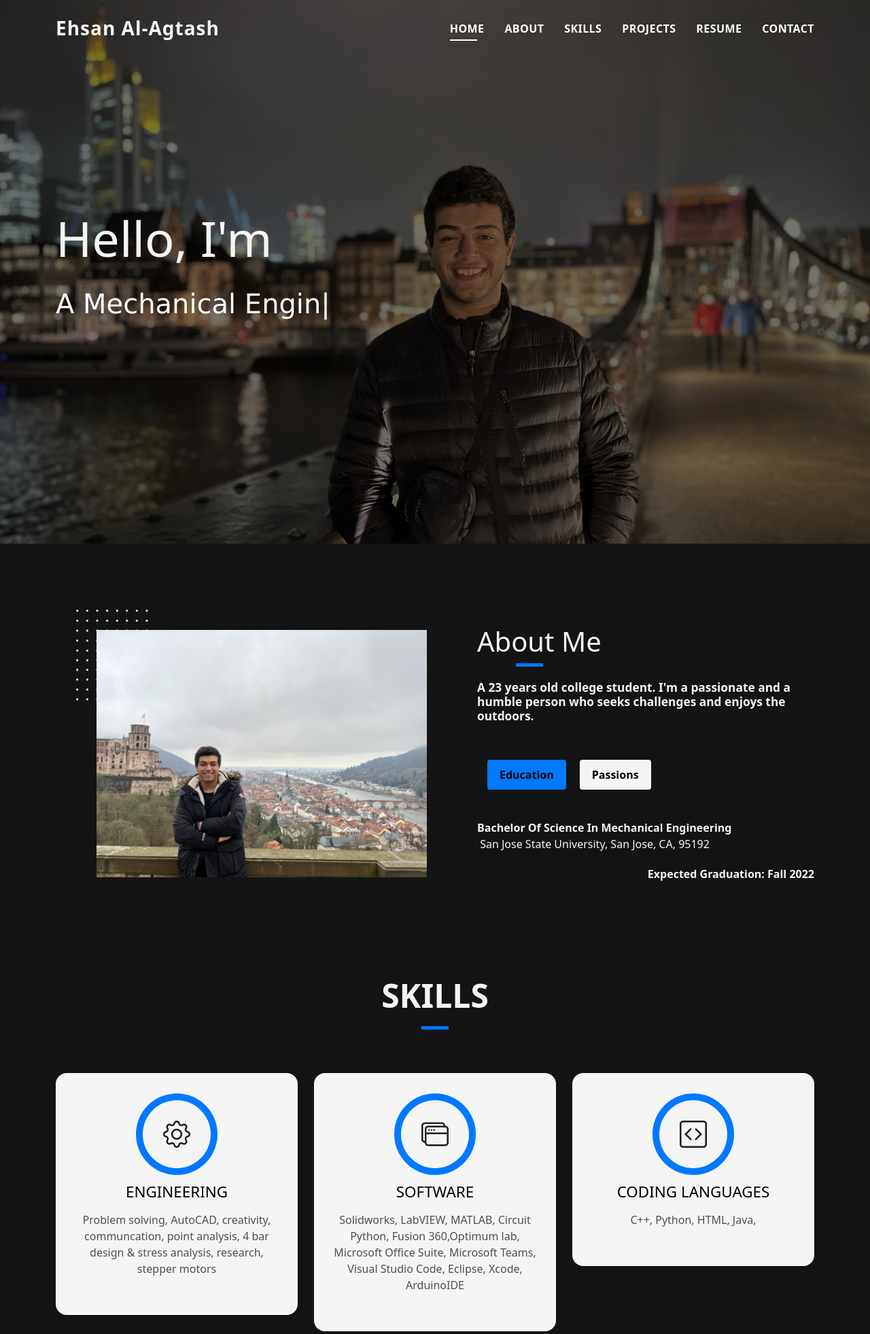
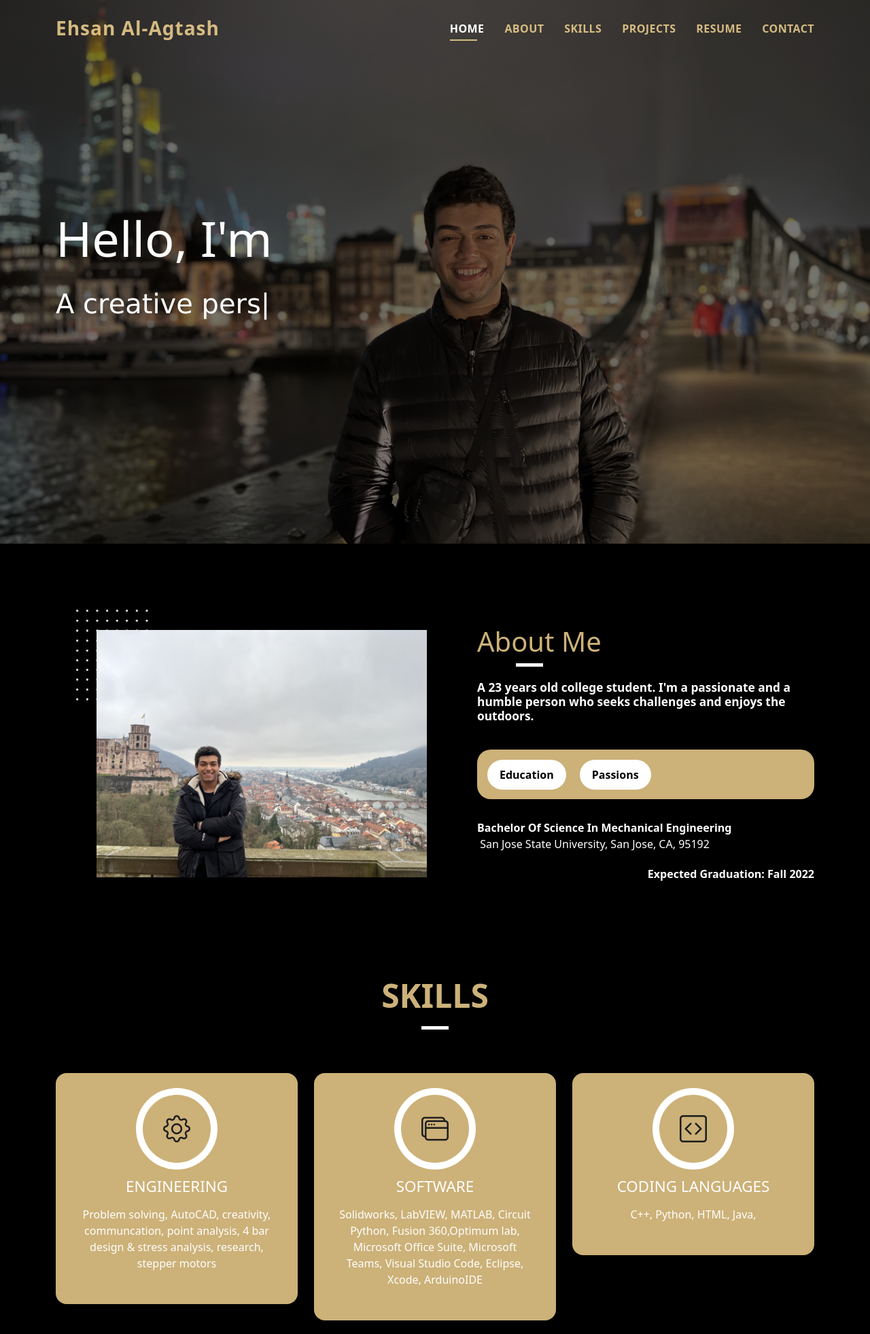
Before and after one commit to ealagtash/portfolio, a Django app: page / in a window 1280 px wide. Shown: the top 1963 px of the page at 68% size. Run offline with Django 4.2, Linux system fonts and the light colour scheme; some libraries are stand-ins or nearby versions.

Commit message:
clean up & style updates and changes & content update

```diff
--- a/index.html
+++ b/index.html
@@ -60,7 +60,7 @@
         <div class="container">
           <!--<p class="display-6 color-d">Hello, world!</p>-->
           <h1 class="hero-title mb-4">Hello, I'm </h1>
-          <p class="hero-subtitle"><span class="typed" data-typed-items=" A Mechanical Engineer"></span></p>
+          <p class="hero-subtitle"><span class="typed" data-typed-items=" A Mechanical Engineer, A creative person, and an avid camper/hiker"></span></p>
           <!-- <p class="pt-3"><a class="btn btn-primary btn js-scroll px-4" href="#about" role="button">Learn More</a></p> -->
         </div>
       </div>
@@ -288,62 +288,8 @@
                 </p>
               </div>
             </div>
-
-          <!--include communcation skill and shit and you can name it *interpersonal*-->
-          <!--
-          <div class="col-md-4">
-            <div class="service-box">
-              <div class="service-ico">
-                <span class="ico-circle"><i class="bi bi-binoculars"></i></span>
-              </div>
-              <div class="service-content">
-                <h2 class="s-title">Testing Equipments</h2>
-                <p class="s-description text-center">
-                  linear, angular, optical, mass, force, torque, hydraulic and pneumatic pressure and flow, temperature, environmental, high/low frequency AC, DC, resistance
-                </p>
-              </div>
-            </div>
-          </div>
-          <div class="col-md-4">
-            <div class="service-box">
-              <div class="service-ico">
-                <span class="ico-circle"><i class="bi bi-brightness-high"></i></span>
-              </div>
-              <div class="service-content">
-                <h2 class="s-title">Graphic Design</h2>
-                <p class="s-description text-center">
-                  Lorem ipsum dolor sit amet consectetur adipisicing elit. Magni adipisci eaque autem fugiat! Quia,
-                  provident vitae! Magni
-                  tempora perferendis eum non provident.
-                </p>
-              </div>
-            </div>
-          </div>
-          <div class="col-md-4">
-            <div class="service-box">
-              <div class="service-ico">
-                <span class="ico-circle"><i class="bi bi-calendar4-week"></i></span>
-              </div>
-              <div class="service-content">
-                <h2 class="s-title">Marketing Services</h2>
-                <p class="s-description text-center">
-                  Lorem ipsum dolor sit amet consectetur adipisicing elit. Magni adipisci eaque autem fugiat! Quia,
-                  provident vitae! Magni
-                  tempora perferendis eum non provident.
-                </p>
-
-              </div>
-            </div>
-          </div>
-        </div>
-      </div>-->
-    </section><!-- End Services Section --><!-- End Portfolio Section -->
-    <!-- ======= Testimonials Section ======= -->
-
-    <!-- End Testimonials Section -->
-
-
-    <!-- ======= Blog Section ======= -->
+    </section><!-- End Skills Section -->
+    <!-- ======= Projects Section ======= -->
     <section id="blog" class="blog-mf sect-pt4 route">
       <div class="container">
         <div class="row">
@@ -360,7 +306,9 @@
         <div class="row">
           <div class="col-md-4">
             <div class="card card-blog">
+
               <div class="card-img">
+
                 <a href="static\pdfs\Supira.pdf"target="_blank"><img src="static\assets\img\Supirapic.jpg" alt="" class="img-fluid"></a>
               </div>
               <div class="card-body">
@@ -463,7 +411,7 @@
           <div class="col-md-4">
             <div class="card card-blog">
               <div class="card-img">
-              <a href="static/pdfs/Ehsan Al-Agtash.pdf" target="_blank"><img src="static/assets/img/Al-Agtash Resume.png" alt="" class="img-fluid"></a>
+              <a href="static/pdfs/Resume.pdf" target="_blank"><img src="static/assets/img/Al-Agtash Resume.png" alt="" class="img-fluid"></a>
               </div>
               <div class="card-body">
                 <div class="card-category-box">
@@ -490,7 +438,7 @@
                 <div class="row">
                     <div class="title-box text-center">
                       <h5 class="title-a">
-                        <a style="color:whitesmoke;">Get in touch</a>
+                        <a style="color:rgba(255, 222, 151, 0.801);">Get in touch</a>
                       </h5>
                       <div class="line-mf"></div>
                     </div>
--- a/web/static/assets/css/style.css
+++ b/web/static/assets/css/style.css
@@ -1,16 +1,7 @@
-/**
-* Template Name: DevFolio - v4.7.1
-* Template URL: https://bootstrapmade.com/devfolio-bootstrap-portfolio-html-template/
-* Author: BootstrapMade.com
-* License: https://bootstrapmade.com/license/
-*/
 
-/*--------------------------------------------------------------
-# General
---------------------------------------------------------------*/
 body {
-  background-color: rgb(20, 20, 20);
-  color: whitesmoke;
+  background-color: rgb(0, 0, 0); /*-- controls the backgorinf color of the web page /--*/
+  color: white;/*-- controls the font color for some texts in the web /--*/
 }
 
 h1,
@@ -19,11 +10,11 @@
 h4,
 h5,
 h6 {
-  color: whitesmoke;
+  color: rgba(255, 222, 151, 0.801);
 }
 
 a {
-  color: #1e1e1e;
+  color: rgba(255, 222, 151, 0.801);/*--controls the color of the page topics /--*/
   text-decoration: none;
   transition: all 0.5s ease-in-out;
 }
@@ -159,13 +150,13 @@
 .line-mf {
   width: 40px;
   height: 5px;
-  background-color: #0078ff;
+  background-color: white;/*controls the solid line under the titles*/
   margin: 0 auto;
 }
 .line-mf1 {
   width: 40px;
   height: 5px;
-  background-color: #0078ff;
+  background-color: white;
   margin-left: 15mm;
 }
 /*--/ Title Left /--*/
@@ -259,11 +250,11 @@
   line-height: 1.55;
   margin: 0 auto;
   text-align: center;
-  box-shadow: 0 0 0 10px #0078ff;
+  box-shadow: 0 0 0 10px white;/*controls the color of the circle*/
   display: block;
 }
 
-/*------/ Owl Carousel /------*/
+
 .owl-theme .owl-dots {
   text-align: center;
   margin-top: 18px;
@@ -448,10 +439,10 @@
   font-weight: 600;
   letter-spacing: 1px;
   min-width: fit-content;
-  color:whitesmoke;
+  color:rgba(255, 222, 151, 0.801);
 }
 #header .logo a {
-  color: #fff;
+  color: rgba(255, 222, 151, 0.801);
 }
 #header .logo img {
   max-height: 40px;
@@ -511,7 +502,7 @@
   bottom: -6px;
   left: 0;
   width: 0;
-  background-color: #fff;
+  background-color: rgba(255, 222, 151, 0.801);
   visibility: hidden;
   transition: all 0.3s ease-in-out 0s;
 }
@@ -783,7 +774,7 @@
 
 .about-five-content .small-title {
   position: relative;
-  color: whitesmoke;
+  color: rgba(255, 222, 151, 0.801);
   padding-left: 0px;
   font-size: 30pt;
 
@@ -792,11 +783,11 @@
 
 .about-five-content .small-title::before {
   position: absolute;
-  color: whitesmoke;
+  color: rgba(255, 222, 151, 0.801);
   content: "";
   left: 0;
   top: 50%;
-  background-color: blue;
+  background-color: rgba(255, 222, 151, 0.801);
   height: 2px;
   width: 20px;
   margin-top: -1px;
@@ -805,7 +796,7 @@
   transition: transform 0.25s ease out;
 }
 .about-five-content .main-title {/*changing the color of the writing under about section*/
-  color: whitesmoke;
+  color: white;
   font-size: 13pt;
   margin-top: 20px;
 }
@@ -814,9 +805,9 @@
 }
 .about-five-content .about-five-tab nav {/*changing the color of the box that highlighted the 3 main things*/
   border: none;
-  background-color:rgb(20, 20, 20);
+  background-color:rgba(255, 222, 151, 0.801);
   padding: 15px;
-  border-radius: 5px;
+  border-radius: 20px;
 }
 .about-five-content .about-five-tab nav .nav-tabs {
   border: none;
@@ -828,9 +819,9 @@
   padding: 0;
   margin-right: 20px;
   position: relative;
-  background-color: whitesmoke;
+  background-color: white;
   padding: 10px 18px;
-  border-radius: 4px;
+  border-radius: 60px;
   text-transform: capitalize;
 }
 @media (max-width: 767px) {
@@ -844,10 +835,10 @@
   }
 }
 .about-five-content .about-five-tab nav button:hover {/*changes the color when highlighted the three main sections*/
-  color: #0078ff;
+  color: rgba(255, 222, 151, 0.801);
 }
 .about-five-content .about-five-tab nav button.active {/*changes the color of the box selected*/
-  background-color: #0078ff;
+  background-color: white;
   color: black;
 }
 .about-five-content .about-five-tab nav button:last-child {
@@ -910,22 +901,23 @@
 
 
 /*--------------------------------------------------------------
-# Services
+# skills
 --------------------------------------------------------------*/
 .service-box {
-  background-color: whitesmoke;
-  padding: 2.5rem 1.3rem;
+  background-color: rgba(255, 222, 151, 0.801);
+  padding: 2rem 2rem;
   border-radius: 1rem;
   margin-bottom: 3rem;
   text-align: center;
 }
+/*think about the blow if you wanna keep it*/
 .service-box:hover .ico-circle {
-  /*
+
   transition: all 500ms ease;
   color: rgb(8, 0, 0);
-  background-color: whitesmoke;
+  background-color: white;
   box-shadow: 0 0 0 10px #f3f4f5;
-  */
+
 }
 .service-box .service-ico {
   margin-bottom: 1rem;
@@ -946,14 +938,14 @@
   text-transform: uppercase;
   text-align: center;
   padding: 0.4rem 0;
-  color: black;
+  color: white;
 }
 .service-box .s-description {
-  color: #4e4e4e;
+  color: white;
 }
 
 /*--------------------------------------------------------------
-# Counter
+# Projects
 --------------------------------------------------------------*/
 .counter-box {
   color: #fff;
```
Also changed, not shown: other parts of web/static/assets/css/style.css (+26 -26 lines), web/static/assets/img/Al-Agtash Resume.png, 2 other files.
